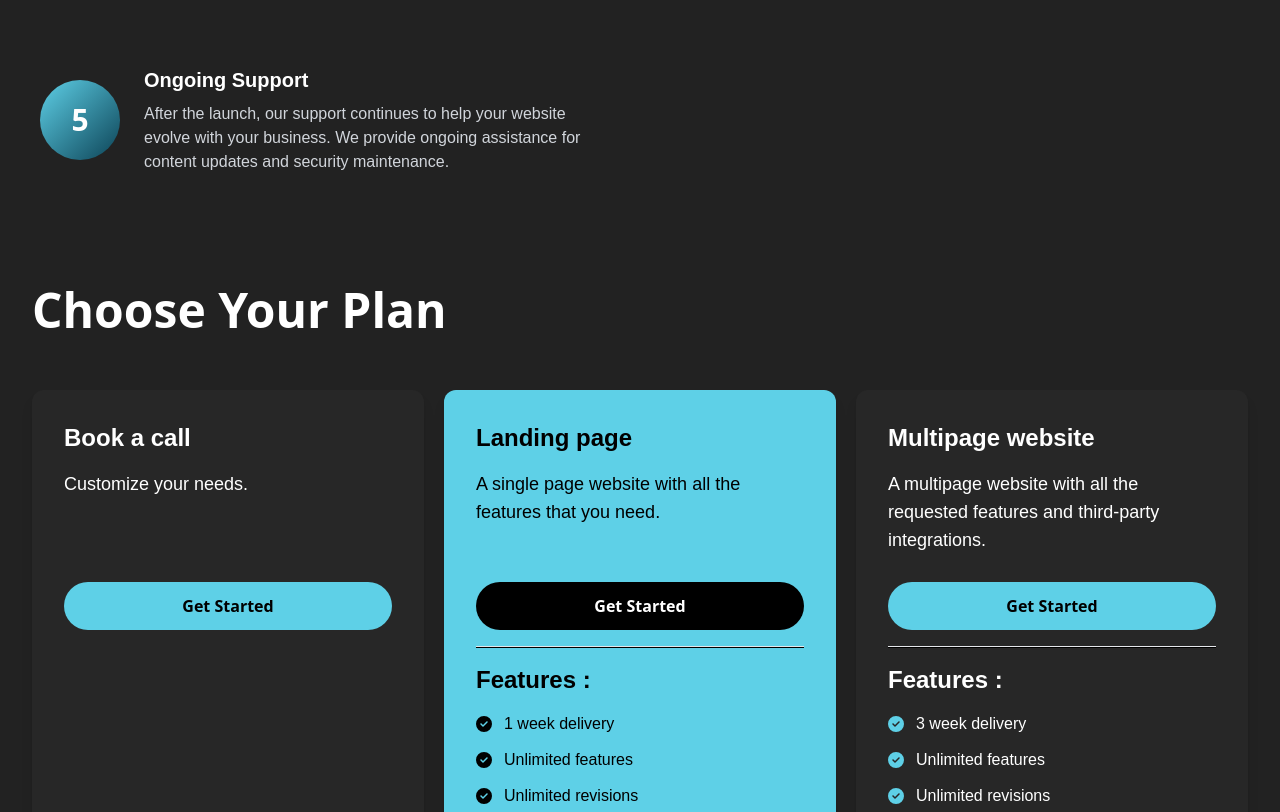
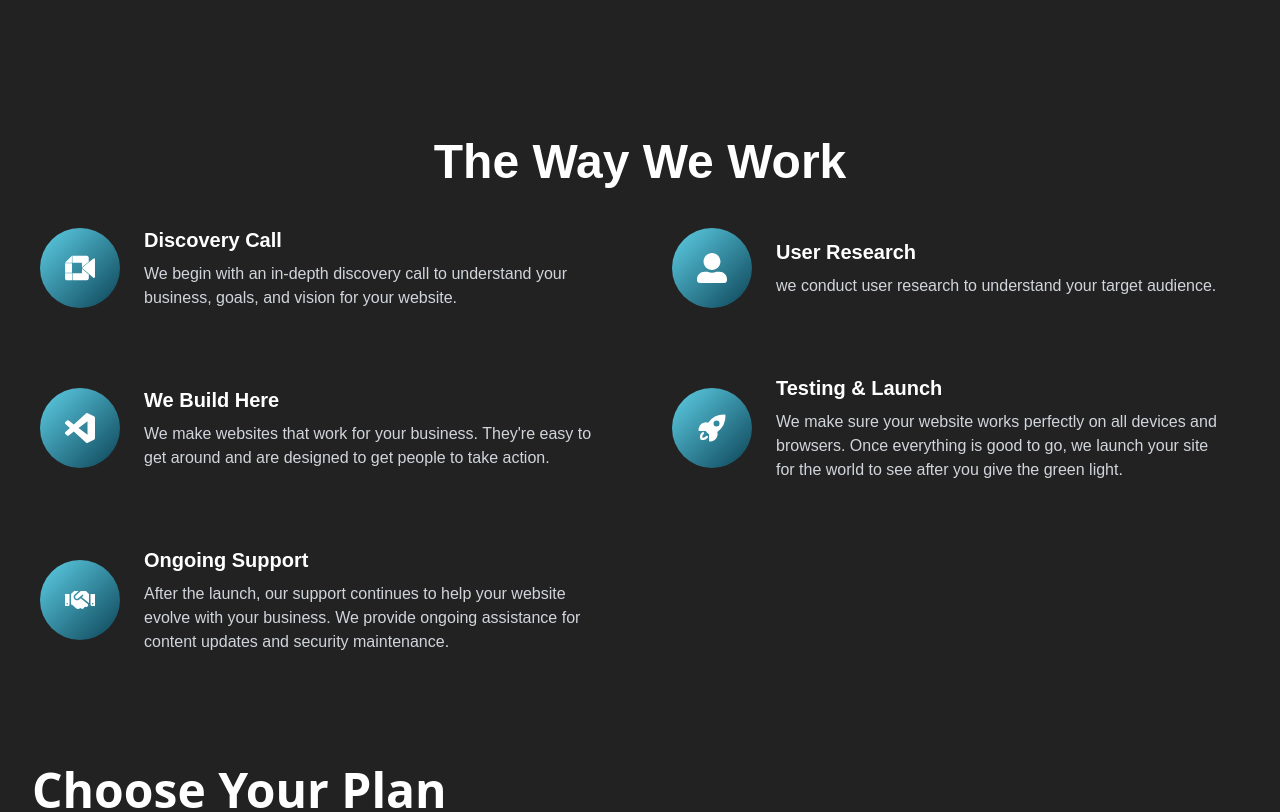
Before and after one commit to jayprakash25/SaasStudio, a React (Create React App) app: page / in a window 1280 px wide. Shown: the part 4694-5506 px from the top of the page. Built offline with nearby package versions, Linux system fonts and the light colour scheme.

Commit message:
ui fixes

```diff
--- a/src/components/AboutUs.jsx
+++ b/src/components/AboutUs.jsx
@@ -23,7 +23,7 @@ function AboutUs() {
                 <h3 className="text-xl leading-6 ubuntu-bold text-white">
                   The Story. The WHY
                 </h3>
-                <div className="mt-2  text-justify poppins-medium text-lg text-white">
+                <div className="mt-2  md:text-justify poppins-medium text-lg text-white">
                   <p>
                     I've encountered numerous instances where I've had to
                     abandon purchasing items because the platform wasn't up to
--- a/src/components/Plans.jsx
+++ b/src/components/Plans.jsx
@@ -33,6 +33,12 @@ function Plans() {
                       ? "bg-black text-white"
                       : "bg-[#5ED0E7]  text-black"
                   }`}
+                  onClick={() => {
+                    window.open(
+                      "https://calendly.com/firebase476/30min",
+                      "_blank"
+                    );
+                  }}
                 >
                   Get Started
                 </button>
--- a/src/components/Process.jsx
+++ b/src/components/Process.jsx
@@ -11,7 +11,7 @@ function Process() {
         {workflow.map((item, i) => (
           <div key={i} className="flex flex-col md:flex-row items-center gap-6">
             <div className="flex items-center justify-center w-20 h-20 bg-gradient-to-br from-[#5ED0E7] to-[#0c4356] rounded-full text-white">
-              <span className="text-3xl font-bold">{i + 1}</span>
+              <span className="text-3xl font-bold">{item.icon}</span>
             </div>
             <div>
               <h3 className="text-xl ubuntu-bold text-white mb-2">
--- a/src/components/Why.jsx
+++ b/src/components/Why.jsx
@@ -15,7 +15,7 @@ function Why() {
           {data.map((item, i) => (
             <div
               key={i}
-              className={`sticky h-[60vh]`}
+              className={`sticky h-[80vh]`}
               style={{ top: `${i * 5 + 10}%` }}
             >
               <div
--- a/src/data/Workflow.js
+++ b/src/data/Workflow.js
@@ -1,23 +1,32 @@
+import { FaHandshake, FaUserAlt } from "react-icons/fa";
+import { HiMiniRocketLaunch } from "react-icons/hi2";
+import { SiGooglemeet, SiVisualstudiocode } from "react-icons/si";
+
 const workflow = [
   {
     tittle: "Discovery Call",
     Para: "We begin with an in-depth discovery call to understand your business, goals, and vision for your website.",
+    icon: <SiGooglemeet />,
   },
   {
     tittle: "User Research",
     Para: "we conduct user research to understand your target audience.",
+    icon: <FaUserAlt />,
   },
   {
     tittle: "We Build Here",
     Para: "We make websites that work for your business. They're easy to get around and are designed to get people to take action.",
+    icon: <SiVisualstudiocode />,
   },
   {
     tittle: "Testing & Launch",
     Para: "We make sure your website works perfectly on all devices and browsers. Once everything is good to go, we launch your site for the world to see after you give the green light.",
+    icon: <HiMiniRocketLaunch />,
   },
   {
     tittle: "Ongoing Support",
     Para: "After the launch, our support continues to help your website evolve with your business. We provide ongoing assistance for content updates and security maintenance.",
+    icon: <FaHandshake />,
   },
 ];
 
```
